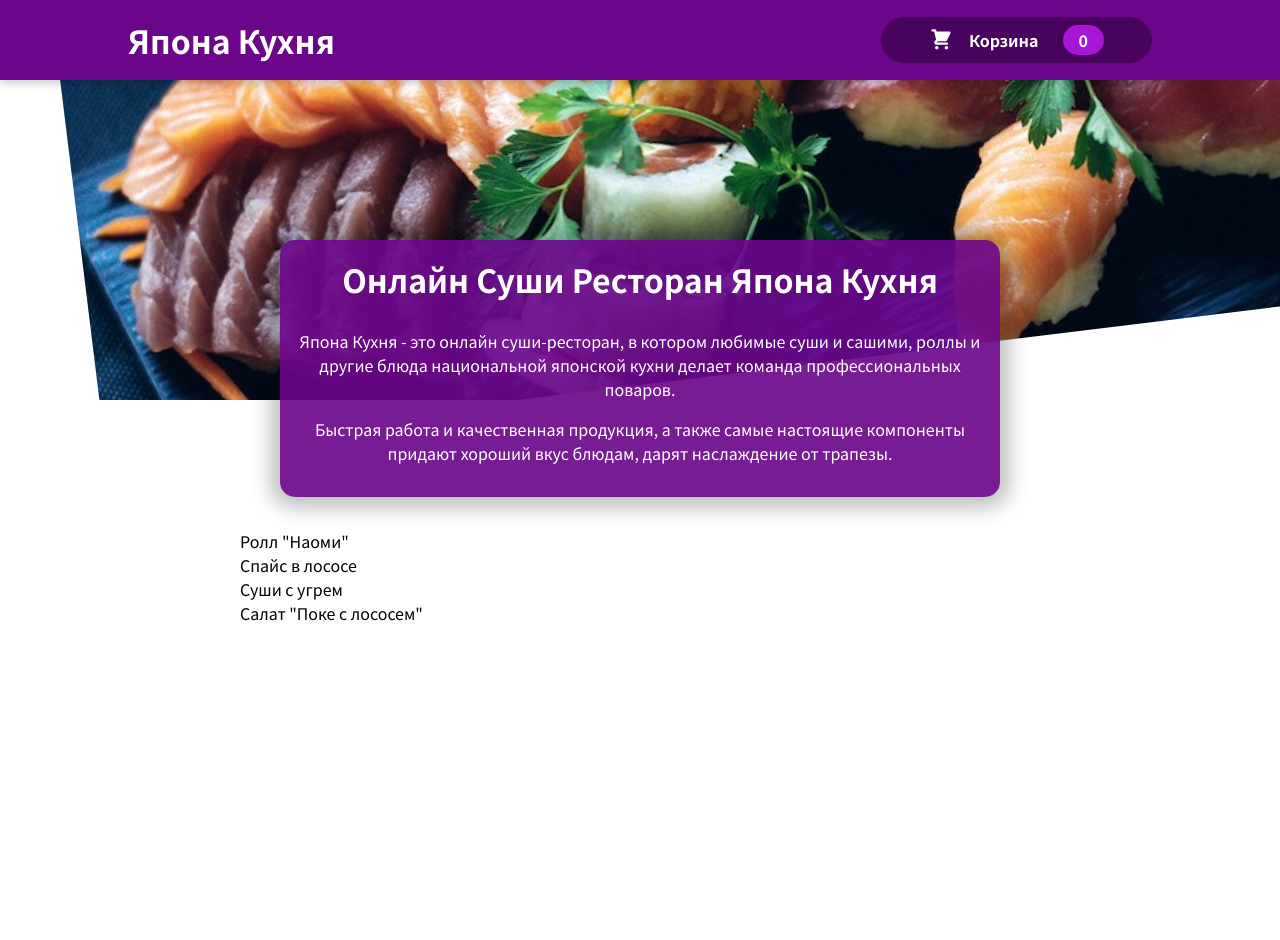
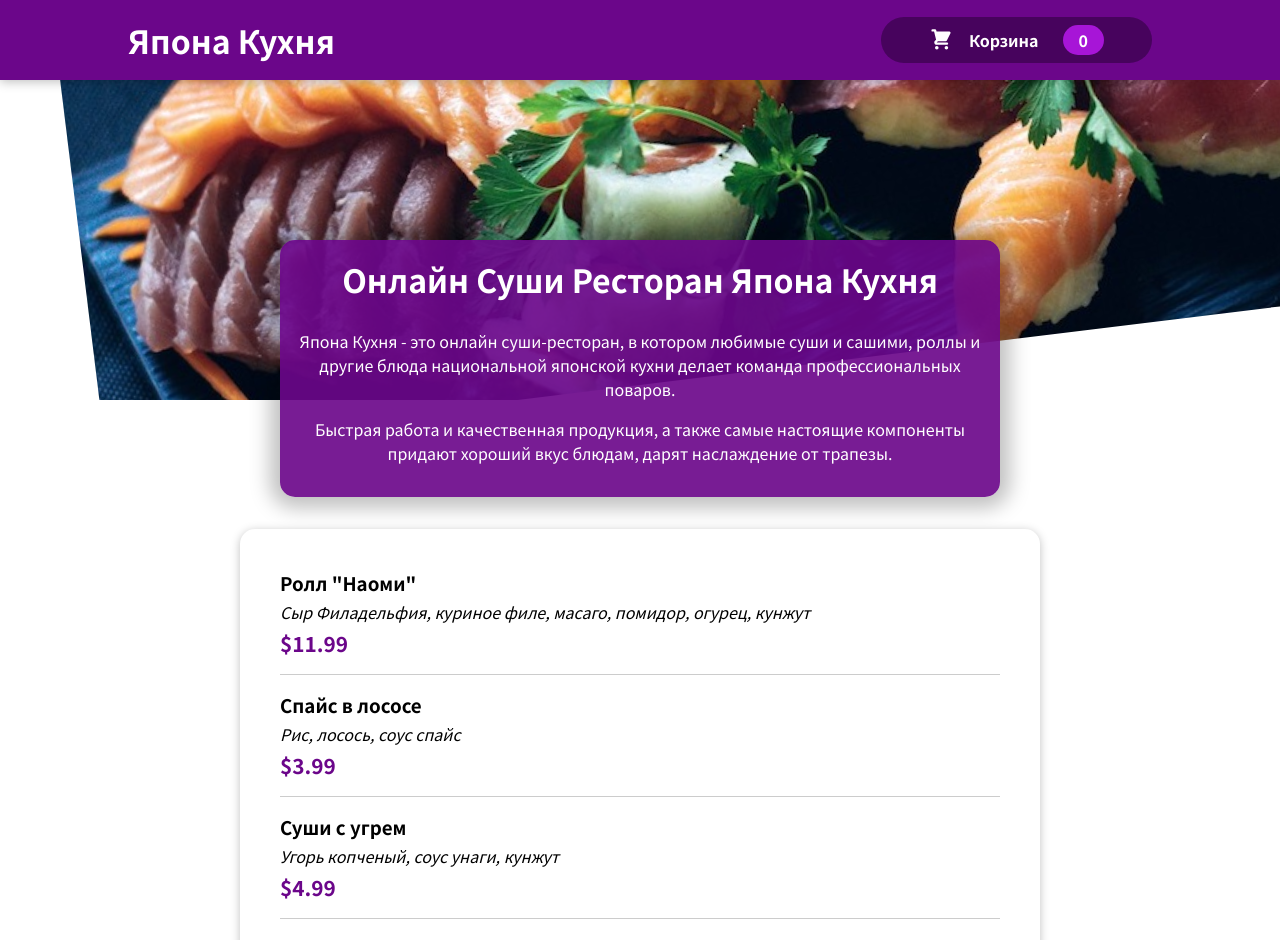
Before and after one commit to IsmayiI/Japanese-cuisine, a React (Vite) app: page / in a window 1280 px wide. Shown: the top 940 px of the page. Before the commit the page ends 800 px from the top, so only its background shows below. Built offline with nearby package versions, Linux system fonts and the light colour scheme.

Commit message:
MealItem

```diff
--- /dev/null
+++ b/src/assets/importStyles.js
@@ -0,0 +1,2 @@
+import styles from './.module.css'
+const { } = styles
--- /dev/null
+++ b/src/components/Meals/MealItem/MealItem.jsx
@@ -0,0 +1,19 @@
+import styles from './MealItem.module.css'
+const { mealStyle, descriptionStyle, priceStyle } = styles
+
+const MealItem = ({ name, description, price }) => {
+   const formattedPrice = `$${price.toFixed(2)}`
+
+   return (
+      <li className={mealStyle}>
+         <div >
+            <h3 >{name}</h3>
+            <div className={descriptionStyle} >{description}</div>
+            <div className={priceStyle}>{formattedPrice}</div>
+         </div >
+         <div></div>
+      </li>
+   )
+}
+
+export default MealItem
--- /dev/null
+++ b/src/components/Meals/MealItem/MealItem.module.css
@@ -0,0 +1,22 @@
+.mealStyle {
+   display: flex;
+   justify-content: space-between;
+   margin: 1rem;
+   padding-bottom: 1rem;
+   border-bottom: 1px solid #ccc;
+}
+
+.mealStyle h3 {
+   margin: 0 0 0.25rem 0;
+}
+
+.descriptionStyle {
+   font-style: italic;
+}
+
+.priceStyle {
+   margin-top: 0.25rem;
+   font-weight: bold;
+   color: #6b068a;
+   font-size: 1.3rem;
+}
--- a/src/components/Meals/MealList.jsx
+++ b/src/components/Meals/MealList.jsx
@@ -1,4 +1,6 @@
 import DUMMY_MEALS from '../../data/dummy-meals'
+import Card from '../UI/Card'
+import MealItem from './MealItem/MealItem'
 
 import styles from './MealList.module.css'
 const { meals } = styles
@@ -7,16 +9,19 @@ const { meals } = styles
 const MealList = () => {
 
    const mealList = DUMMY_MEALS.map(meal => (
-      <li>
-         {meal.name}
-      </li>
+      <MealItem
+         key={meal.id}
+         {...meal}
+      />
    ))
 
    return (
       <section className={meals} >
-         <ul>
-            {mealList}
-         </ul>
+         <Card>
+            <ul>
+               {mealList}
+            </ul>
+         </Card>
       </section>
    )
 }
--- /dev/null
+++ b/src/components/UI/Card.jsx
@@ -0,0 +1,13 @@
+
+import styles from './Card.module.css'
+const { card } = styles
+
+const Card = (props) => {
+   return (
+      <div className={card}>
+         {props.children}
+      </div>
+   )
+}
+
+export default Card
--- /dev/null
+++ b/src/components/UI/Card.module.css
@@ -0,0 +1,6 @@
+.card {
+  padding: 1.5rem;
+  box-shadow: 0 2px 10px rgba(0, 0, 0, 0.25);
+  border-radius: 15px;
+  background-color: white;
+}
```
Also changed, not shown: src/components/Meals/MealItem/MealItemForm.jsx (added, +12 -0 lines), src/components/Meals/MealItem/MealItemForm.module.css (added, +20 -0 lines).
